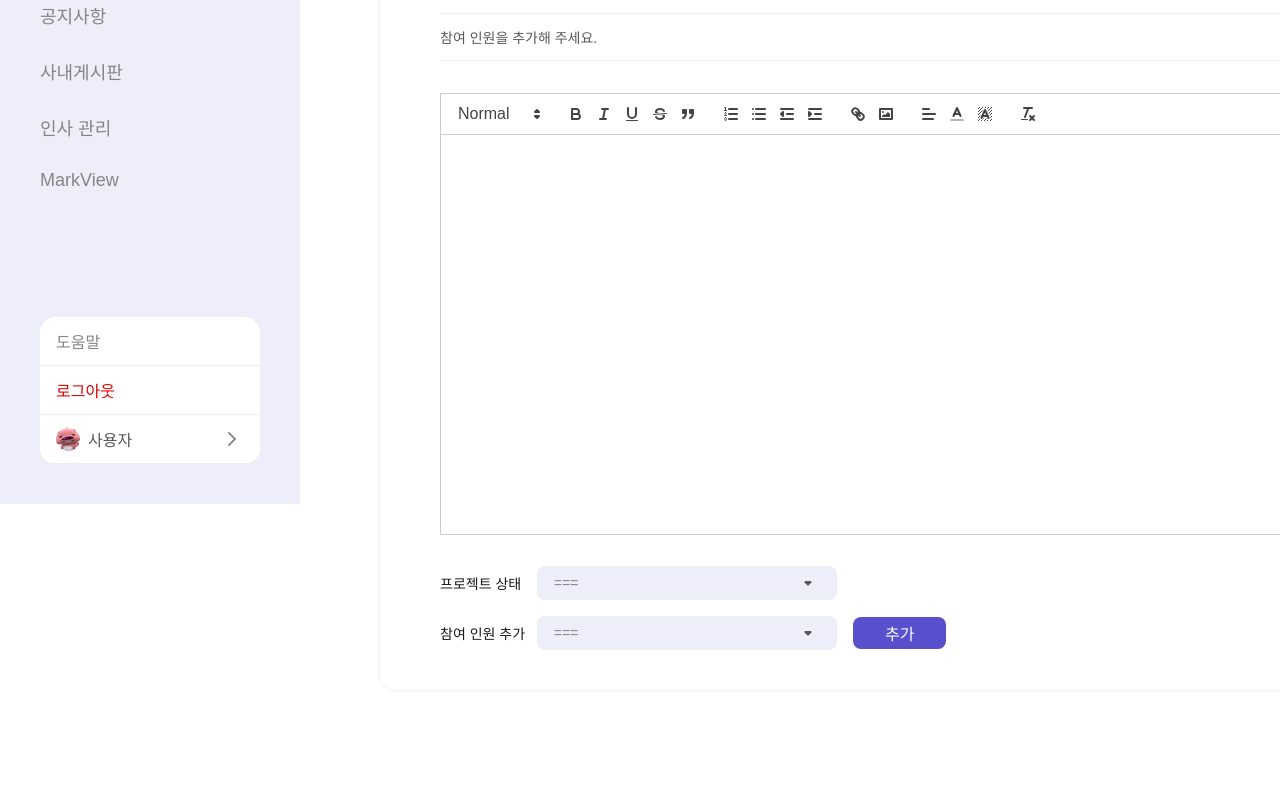
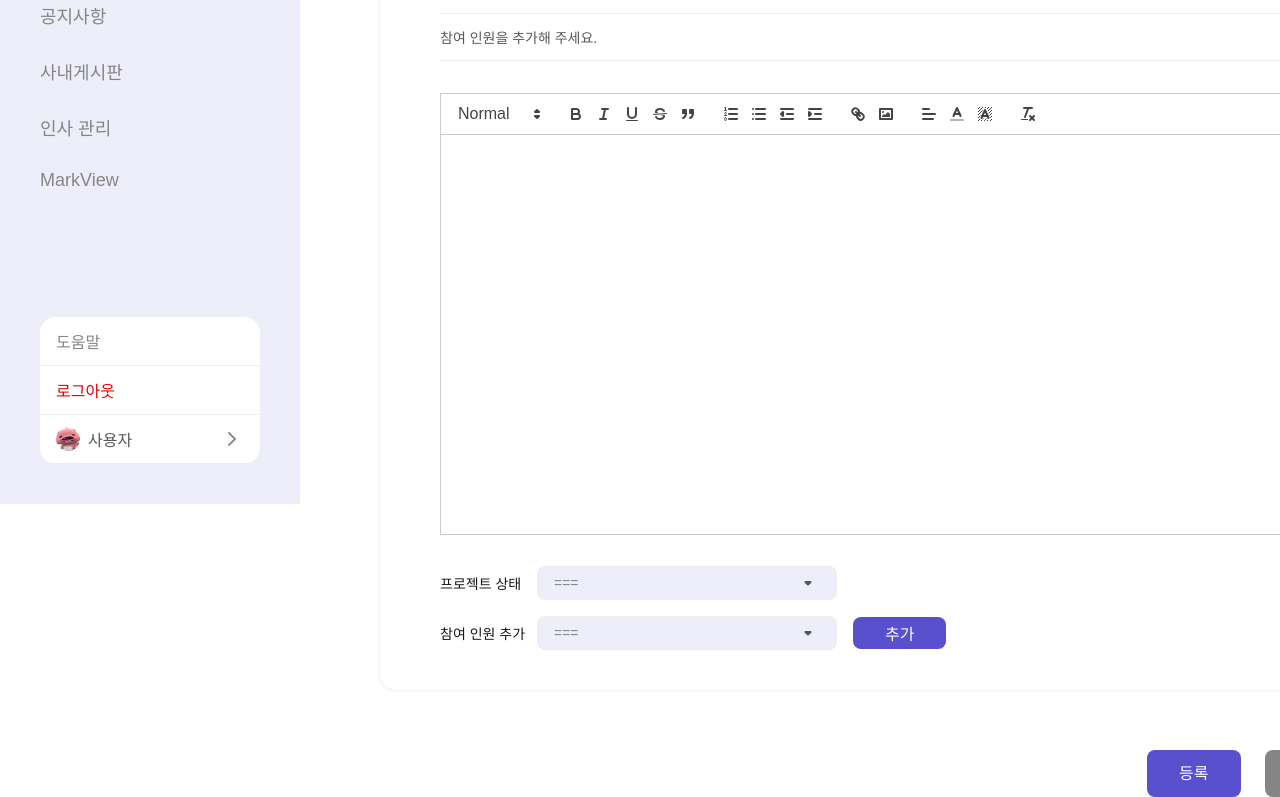
Before and after one commit to devdoyeon/markcloud-markgroup, a React (Create React App) app in the folder client/: page /project/write in a window 1280 px wide. Shown: the part 296-1093 px from the top of the page. Before the commit the page ends 1040 px from the top, so only its background shows below. Built offline with nearby package versions, Linux system fonts and the light colour scheme; a web font is replaced by a local one.

Commit message:
modify: NewProject Page

```diff
--- a/client/src/Styles/css/dy.css
+++ b/client/src/Styles/css/dy.css
@@ -146,6 +146,15 @@
 .project {
   height: 130vh;
 }
+.project .btn-wrap {
+  margin-top: 60px;
+}
+.project .btn-wrap .commonBtn {
+  background-color: #5850cc;
+}
+.project .btn-wrap .commonBtn.listBtn {
+  background-color: #858585;
+}
 
 .createProjectWrap {
   width: 980px;
--- a/client/src/Styles/scss/dy.scss
+++ b/client/src/Styles/scss/dy.scss
@@ -146,6 +146,15 @@
 }
 .project {
   height: 130vh;
+  .btn-wrap {
+    margin-top: 60px;
+    .commonBtn {
+      background-color: $mainColor;
+      &.listBtn {
+        background-color: $gray02;
+      }
+    }
+  }
 }
 
 .createProjectWrap {
--- a/client/src/js/groupwareApi.js
+++ b/client/src/js/groupwareApi.js
@@ -93,7 +93,6 @@ export const createBoard = async ({ title, content }) => {
 };
 
 export const editBoard = async ({ title, content, created_id }, id) => {
-  console.log(id);
   try {
     return await axios.post(`/dy/board/update?post_id=${id}`, {
       title: title,
--- a/client/src/pages/NewProject.jsx
+++ b/client/src/pages/NewProject.jsx
@@ -1,4 +1,5 @@
 import { useState, useEffect } from 'react';
+import { useNavigate } from 'react-router-dom';
 import SideMenu from 'common/SideMenu';
 import EditorComponent from 'common/EditorComponent';
 import selectArrow from 'image/selectArrow.svg';
@@ -15,6 +16,7 @@ const NewProject = () => {
     '정다은',
     '송지은',
   ];
+  const [alert, setAlert] = useState('')
   const [alertBox, setAlertBox] = useState({
     mode: '',
     context: '',
@@ -25,9 +27,7 @@ const NewProject = () => {
   const [statusValue, setStatusValue] = useState('===');
   const [personValue, setPersonValue] = useState('===');
   const [participation, setParticipation] = useState([]);
-  useEffect(() => {
-    console.log(participation);
-  }, [participation]);
+  const navigate = useNavigate()
 
   return (
     <>
@@ -78,9 +78,9 @@ const NewProject = () => {
                             onClick={() => {
                               setParticipation(prev => {
                                 const clone = [...prev];
-                                clone.splice(clone.indexOf(person), 1)
+                                clone.splice(clone.indexOf(person), 1);
                                 return clone;
-                              })
+                              });
                             }}
                           />
                         </span>
@@ -201,6 +201,10 @@ const NewProject = () => {
               </div>
             </div>
           </div>
+          <div className='btn-wrap'>
+            <button className='commonBtn applyBtn'>등록</button>
+            <button className='commonBtn listBtn' onClick={() => navigate('/project')}>목록</button>
+          </div>
         </div>
       </div>
       {alertBox.bool && (
```
